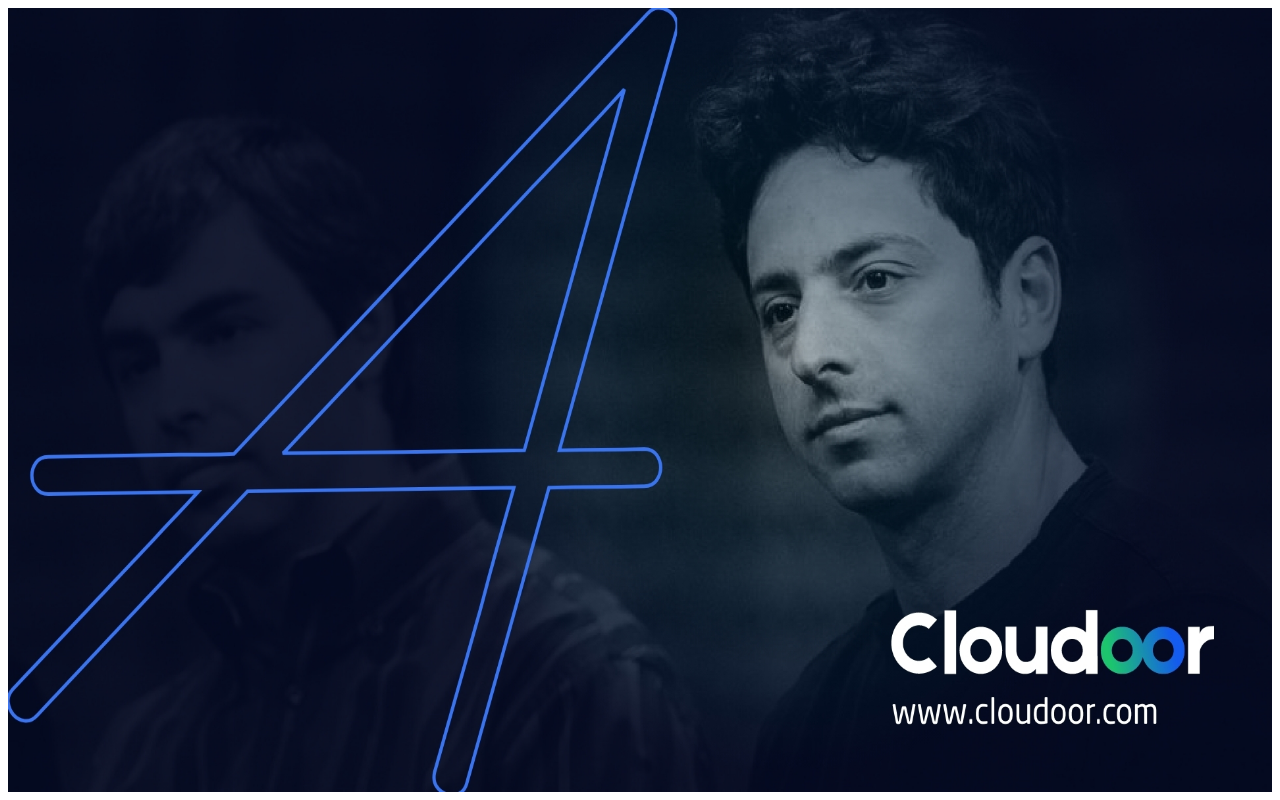
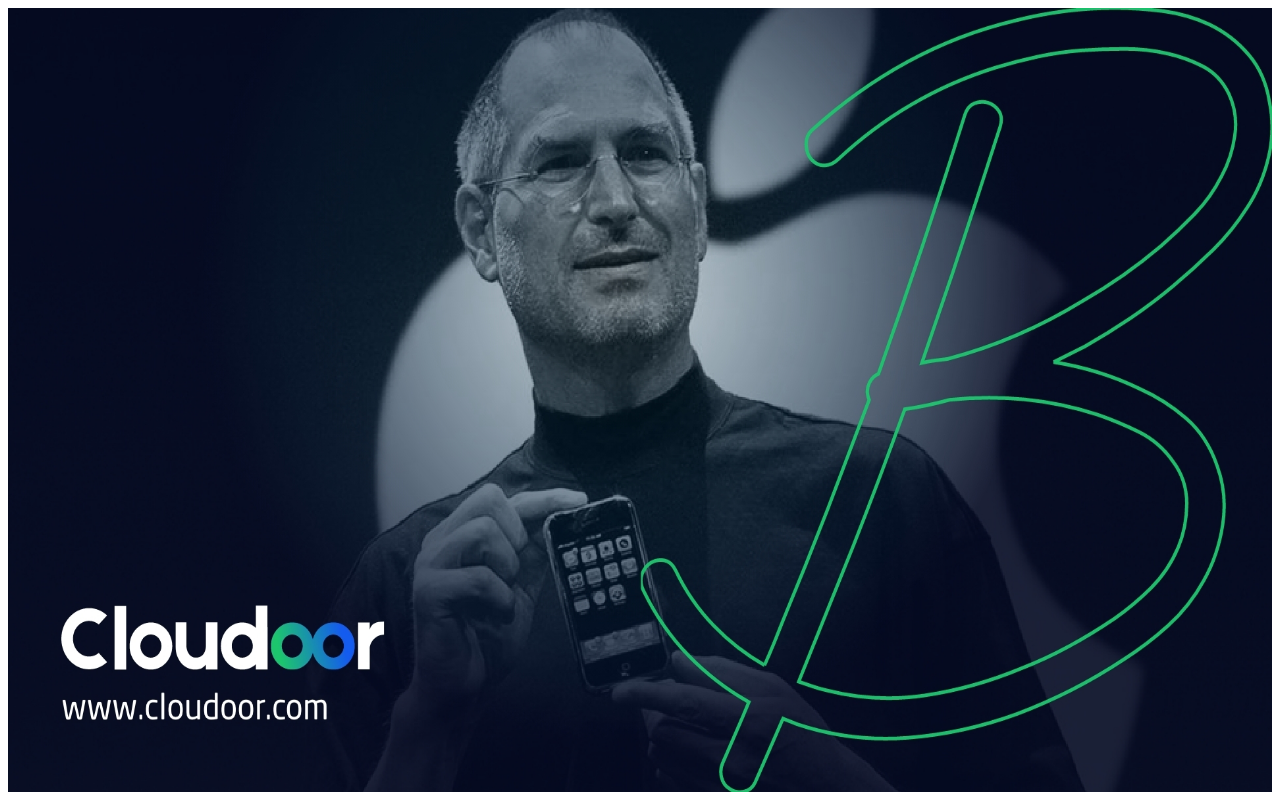
Before and after one commit to beopencloud/ab-testing, a website: page public/index.html in a window 1280 px wide. Drawn offline with Linux system fonts and the light colour scheme.

```diff
--- a/public/index.html
+++ b/public/index.html
@@ -3,6 +3,6 @@
     <title>Demo A/B Testing</title>
   </head>
   <body>
-    <img src="B - Chrome.jpg" alt="shark" width="100%" height="100%">
+    <img src="A - Safari.jpg" alt="shark" width="100%" height="100%">
   </body>
 </html>
```
Also changed, not shown: public/A - Safari.jpg (added).
